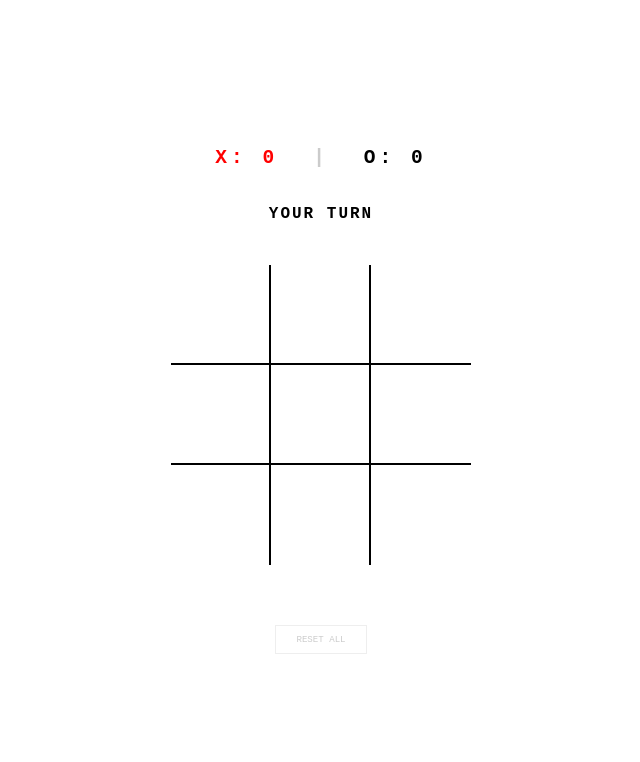
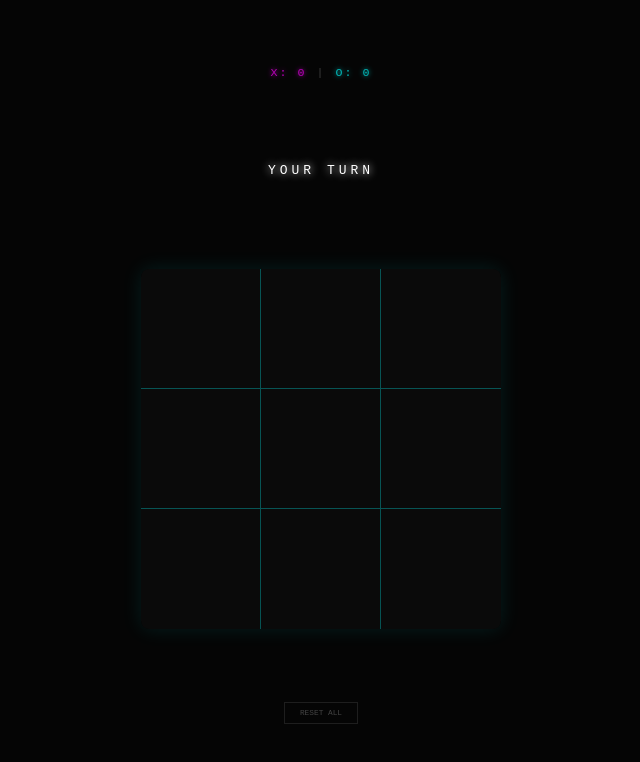
Before and after one commit to gladinasherby/infinite-xo, a React (Vite) app: page / in a window 1280 px wide. Shown: the top 762 px of the page, without its empty margins (319-959 px from the left). Built offline with nearby package versions, Linux system fonts and the light colour scheme.

Commit message:
Change the theme to neon

```diff
--- a/src/App.css
+++ b/src/App.css
@@ -1,59 +1,89 @@
+:root {
+  --neon-pink: #ff00ff;
+  --neon-cyan: #00ffff;
+  --glow-shadow:
+    0 0 10px rgba(0, 255, 255, 0.5), 0 0 20px rgba(0, 255, 255, 0.2);
+  --bg-dark: #050505;
+}
+
+body {
+  margin: 0;
+  padding: 0;
+  background-color: var(--bg-dark);
+  color: #fff;
+  overflow: hidden; /* Prevents bounce scrolling on mobile */
+}
+
 .container {
   display: flex;
   flex-direction: column;
   align-items: center;
-  justify-content: center;
-  min-height: 100vh;
-  background-color: #fff;
+  justify-content: space-around; /* Distributes space better */
+  height: 100vh;
+  padding: 20px;
+  box-sizing: border-box;
   font-family: "Courier New", Courier, monospace;
 }
 
+/* Reduced Scoreboard */
 .scoreboard {
+  font-size: 0.9rem;
+  font-weight: normal;
+  margin-top: 10px;
+  letter-spacing: 2px;
+  opacity: 0.7;
   display: flex;
-  gap: 20px;
-  font-size: 1.2rem;
-  font-weight: bold;
-  margin-bottom: 20px;
-  letter-spacing: 3px;
+  align-items: center;
 }
 
-.score-divider {
+.red {
+  color: var(--neon-pink);
+  text-shadow: 0 0 5px var(--neon-pink);
+}
+.black {
+  color: var(--neon-cyan);
+  text-shadow: 0 0 5px var(--neon-cyan);
+}
+.divider {
+  margin: 0 10px;
   opacity: 0.3;
 }
 
-header {
-  margin-bottom: 30px;
-  text-align: center;
-}
+/* Status Text */
 .status {
-  letter-spacing: 2px;
-  font-weight: bold;
-  height: 20px;
+  font-size: 1rem;
+  letter-spacing: 4px;
+  height: 24px;
+  margin: 10px 0;
   text-transform: uppercase;
+  text-shadow: 0 0 8px #fff;
 }
 
+/* THE GRID - THE HOSTAGE (The Focus) */
 .grid {
   display: grid;
-  grid-template-columns: repeat(3, 100px);
-  grid-template-rows: repeat(3, 100px);
+  grid-template-columns: repeat(3, min(28vw, 120px));
+  grid-template-rows: repeat(3, min(28vw, 120px));
+  box-shadow: 0 0 20px rgba(0, 255, 255, 0.1);
+  background: rgba(255, 255, 255, 0.02);
+  border-radius: 8px;
 }
 
-/* ... keep container, grid, and scoreboard ... */
-
 .cell {
-  width: 100px;
-  height: 100px;
+  width: 100%;
+  height: 100%;
   background: none;
   border: none;
-  font-size: 3.2rem;
+  font-size: 4rem;
   display: flex;
   justify-content: center;
   align-items: center;
   cursor: pointer;
   outline: none;
-  border-right: 2px solid #000;
-  border-bottom: 2px solid #000;
-  /* No transitions = zero lag */
+  /* Neon Grid Lines */
+  border-right: 1px solid rgba(0, 255, 255, 0.3);
+  border-bottom: 1px solid rgba(0, 255, 255, 0.3);
+  position: relative;
 }
 
 .cell:nth-child(3n) {
@@ -63,148 +93,66 @@ header {
   border-bottom: none;
 }
 
-/* Keep only the reset button and status styles */
-
-.fading-text {
-  opacity: 0.15;
-  transition: opacity 0.3s ease;
+/* Mark Colors & Glows */
+.red-text {
+  color: var(--neon-pink);
+  text-shadow:
+    0 0 15px var(--neon-pink),
+    0 0 30px var(--neon-pink);
 }
 
-.reset-btn {
-  margin-top: 50px;
-  background: #000;
-  color: #fff;
-  border: none;
-  padding: 10px 30px;
-  cursor: pointer;
-  letter-spacing: 2px;
-  font-family: inherit;
-  font-size: 0.7rem;
+.black-text {
+  color: var(--neon-cyan);
+  text-shadow:
+    0 0 15px var(--neon-cyan),
+    0 0 30px var(--neon-cyan);
 }
 
-.container {
-  display: flex;
-  flex-direction: column;
-  align-items: center;
-  justify-content: center;
-  min-height: 100vh;
-  background-color: #fff;
-  font-family: "Courier New", Courier, monospace;
+/* Vanishing Effect */
+.shady {
+  opacity: 0.15;
+  filter: blur(3px);
+  transition: all 0.4s ease;
 }
 
-.scoreboard {
-  font-size: 1.5rem;
-  font-weight: 900;
+/* Minimized Reset Button */
+.reset-all {
   margin-bottom: 20px;
-  letter-spacing: 4px;
-}
-
-.red {
-  color: #ff0000;
-}
-.black {
-  color: #000;
-}
-.divider {
-  margin: 0 15px;
-  opacity: 0.2;
-}
-
-.status {
-  height: 20px;
-  margin-bottom: 40px;
-  font-weight: bold;
-  letter-spacing: 2px;
-  text-transform: uppercase;
-}
-
-.grid {
-  display: grid;
-  grid-template-columns: repeat(3, 100px);
-  grid-template-rows: repeat(3, 100px);
-}
-
-.cell {
-  width: 100px;
-  height: 100px;
   background: none;
-  border: none;
-  font-size: 3.5rem;
-  display: flex;
-  justify-content: center;
-  align-items: center;
-  cursor: pointer;
-  outline: none;
-  /* Hashtag Lines */
-  border-right: 2px solid #000;
-  border-bottom: 2px solid #000;
-}
-
-.cell:nth-child(3n) {
-  border-right: none;
-}
-.cell:nth-child(n + 7) {
-  border-bottom: none;
-}
-
-.red-text {
-  color: #ff0000;
-}
-.black-text {
-  color: #000000;
-}
-
-/* The Shady Effect: Only for the mark about to vanish */
-.shady {
-  opacity: 0.2;
-  filter: blur(1px); /* Adds a nice "vanishing" feel */
-  transition: opacity 0.3s ease;
-}
-
-.reset-all {
-  margin-top: 60px;
-  background: none;
-  border: 1px solid #eee;
-  padding: 8px 20px;
+  border: 1px solid rgba(255, 255, 255, 0.1);
+  padding: 6px 15px;
   cursor: pointer;
   font-family: inherit;
-  font-size: 0.7rem;
-  color: #ccc;
+  font-size: 0.6rem;
+  color: #444;
+  text-transform: uppercase;
+  transition: all 0.2s;
 }
 
 .reset-all:hover {
-  color: #000;
-  border-color: #000;
+  color: #fff;
+  border-color: #fff;
+  box-shadow: 0 0 10px #fff;
 }
 
-/* Mobile Responsiveness */
+/* Mobile Responsiveness - Focus on the Grid */
 @media screen and (max-width: 480px) {
-  .scoreboard {
-    font-size: 1.1rem; /* Slightly smaller text */
-    letter-spacing: 2px;
-    margin-bottom: 15px;
+  .container {
+    justify-content: space-between; /* Pushes score up, reset down */
+    padding: 40px 10px;
   }
 
   .grid {
-    /* Scale the cells down to 80px or 90px */
-    grid-template-columns: repeat(3, 85px);
-    grid-template-rows: repeat(3, 85px);
+    /* Ensures the grid takes up as much width as possible without breaking */
+    grid-template-columns: repeat(3, 30vw);
+    grid-template-rows: repeat(3, 30vw);
   }
 
   .cell {
-    width: 85px;
-    height: 85px;
-    font-size: 2.8rem; /* Scale font size with the box */
+    font-size: 3.5rem;
   }
 
   .status {
-    font-size: 0.8rem;
-    margin-bottom: 30px;
-  }
-
-  .reset-all {
-    margin-top: 40px;
-    padding: 12px 25px; /* Larger tap target for thumbs */
-    font-size: 0.8rem;
+    font-size: 0.9rem;
   }
 }
```
